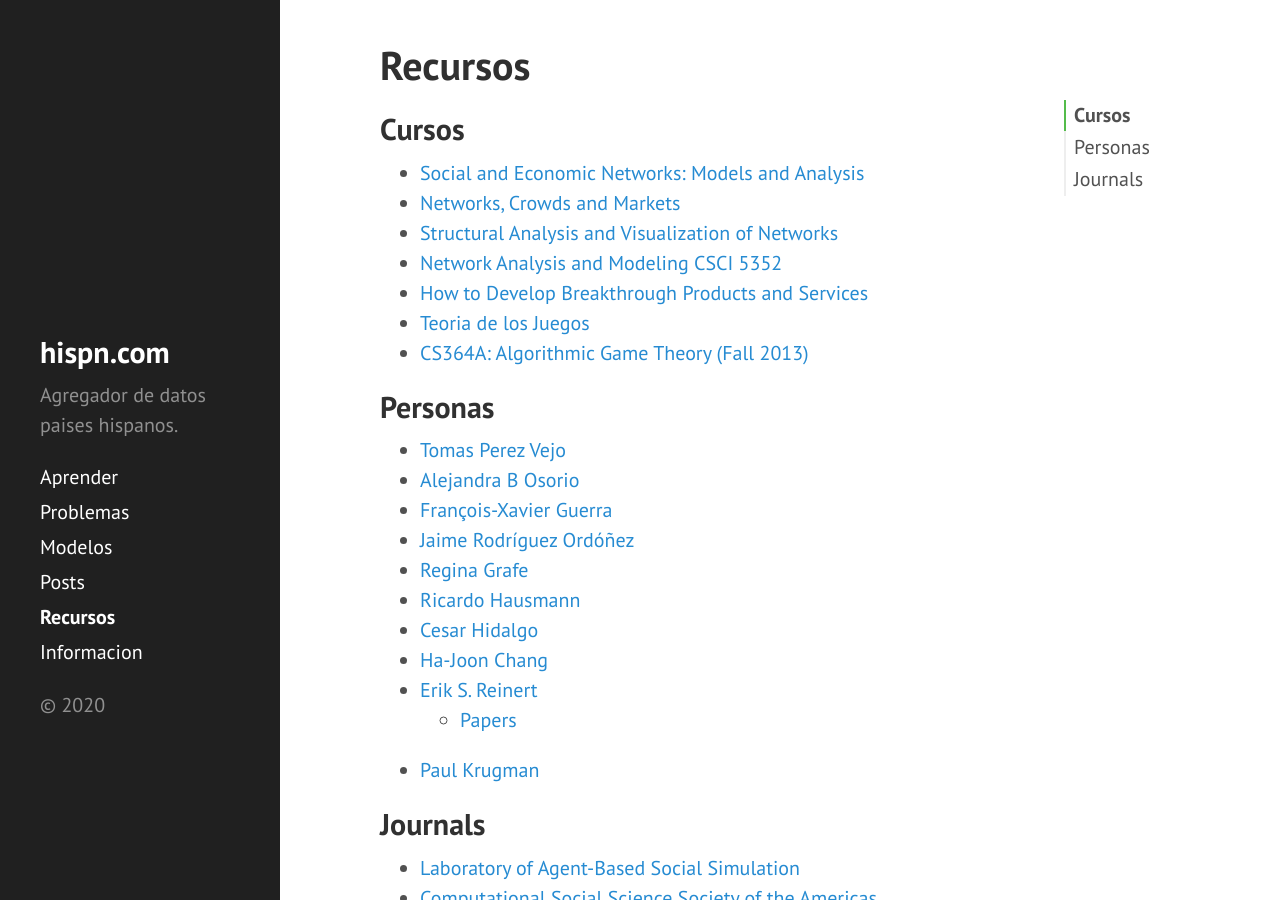
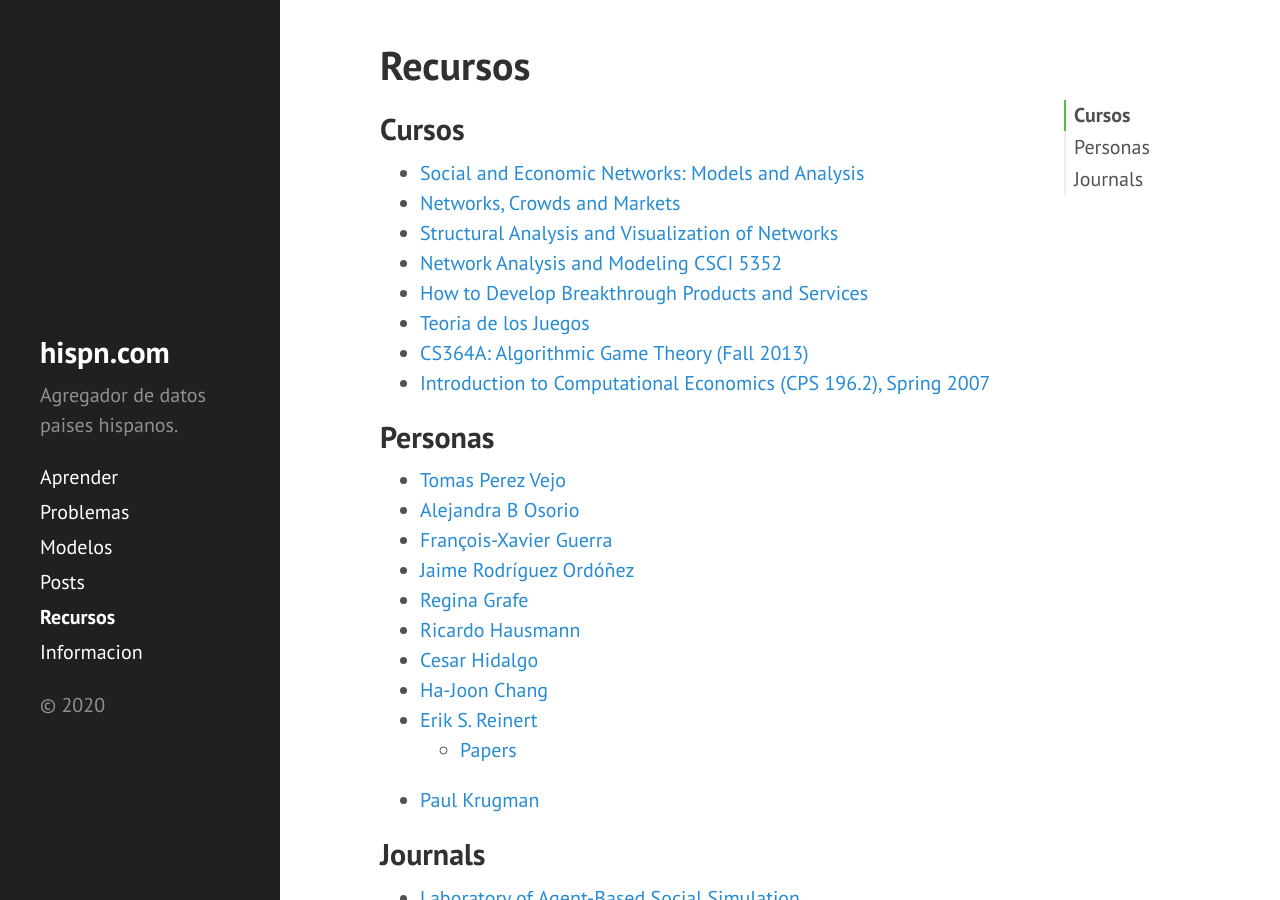
Before and after one commit to DanielBremont/hispn.github.io, a Jekyll site: the page built from pages/recursos.md, in a window 1280 px wide and 900 px high. Built offline with Jekyll 4.4.1, drawn with Linux system fonts in a browser that asks for light colours.

Commit message:
Nuevo commit

```diff
--- a/pages/recursos.md
+++ b/pages/recursos.md
@@ -13,7 +13,7 @@ orden: 7
 - [How to Develop Breakthrough Products and Services](https://ocw.mit.edu/courses/sloan-school-of-management/15-356-how-to-develop-breakthrough-products-and-services-spring-2012/)
 - [Teoria de los Juegos](http://www.game-theory-class.org/)
 - [CS364A: Algorithmic Game Theory (Fall 2013)](http://timroughgarden.org/f13/f13.html)
-
+- [Introduction to Computational Economics (CPS 196.2), Spring 2007](https://www2.cs.duke.edu/courses/fall07/cps196.2/)
 
 ## Personas
 
```
